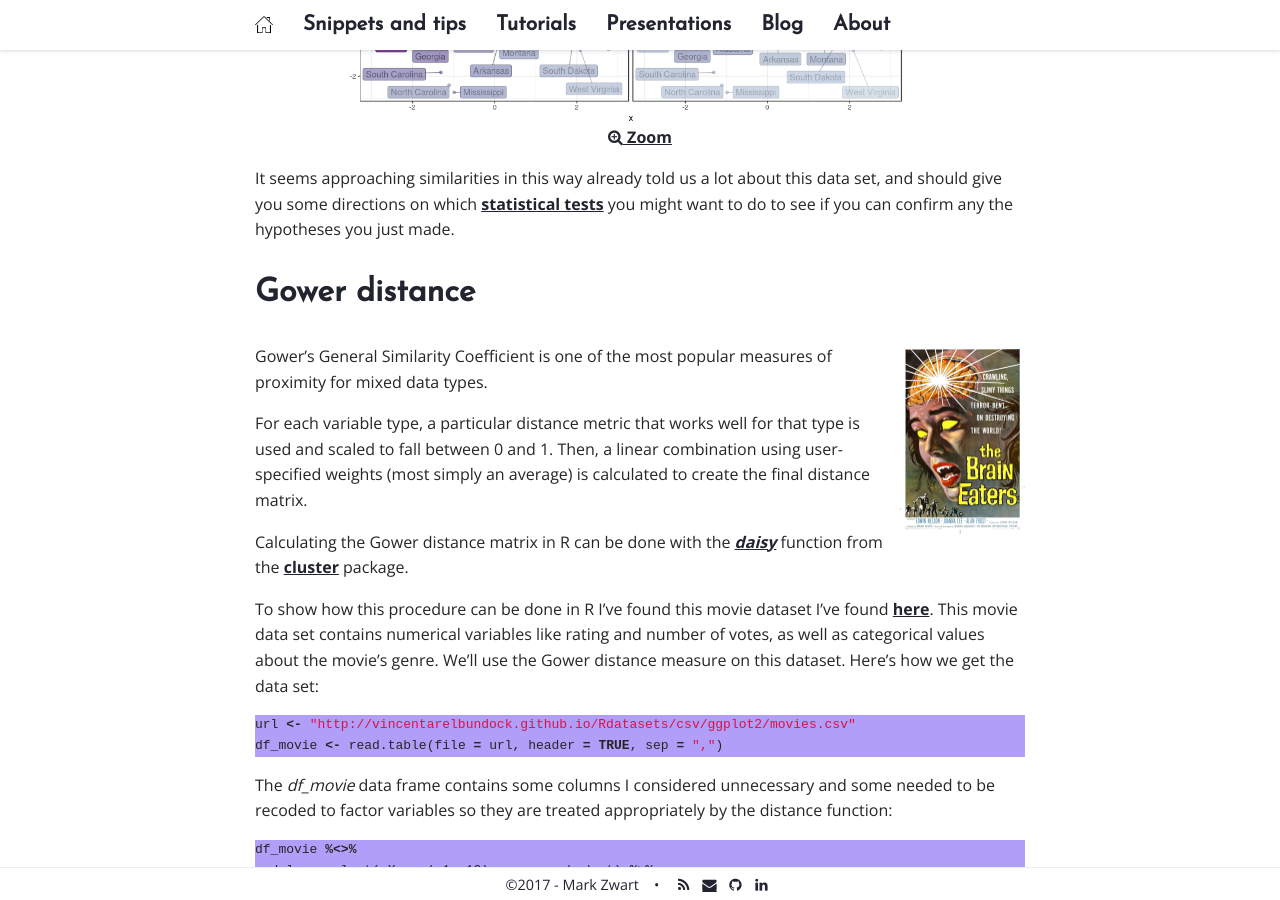
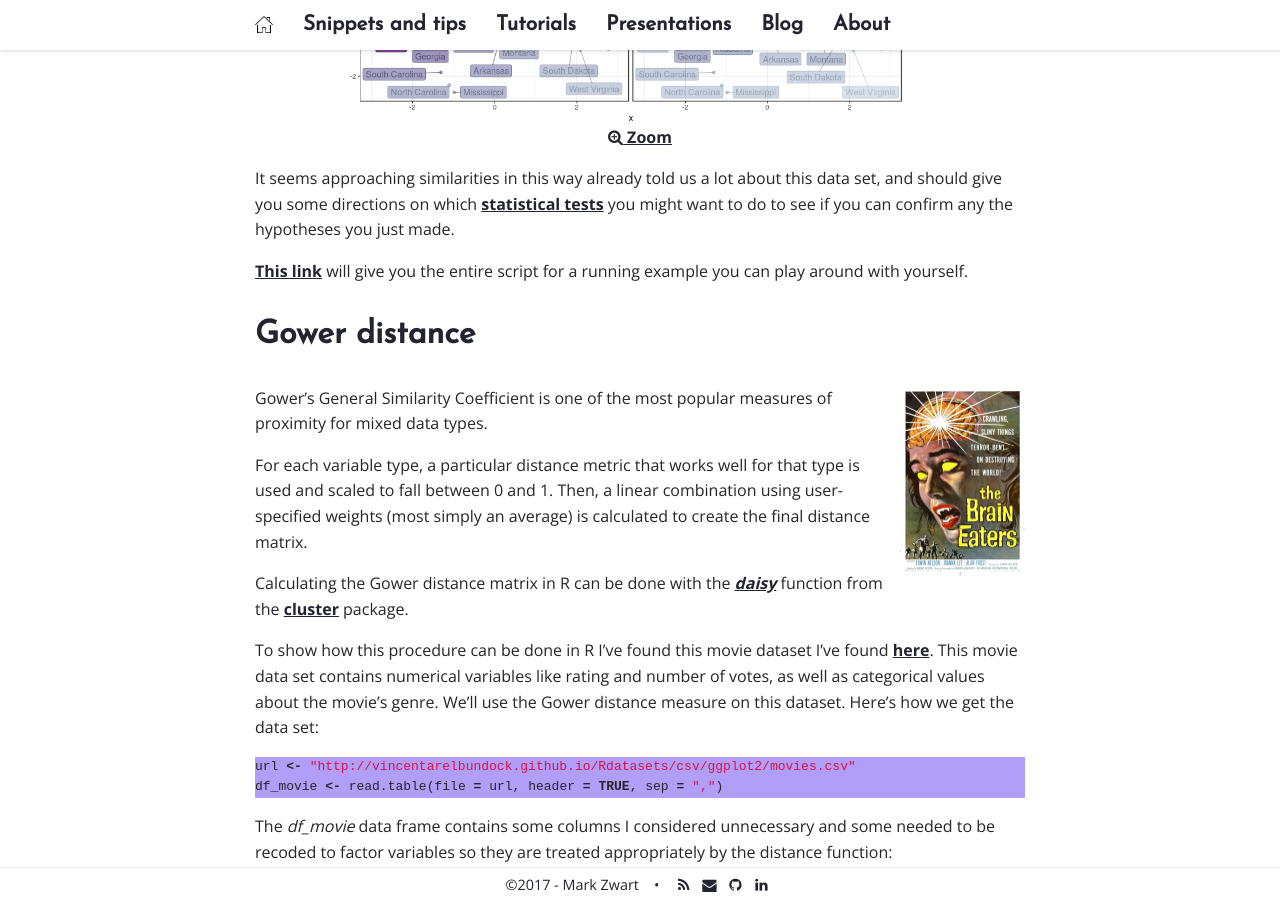
Before and after one commit to mark-me/mark-me.github.io, a Jekyll site: the page built from _pages/tutorials/distance-measures/distance-measures.md, in a window 1280 px wide and 900 px high, scrolled down 5413 px. Built offline with Jekyll 4.4.1, drawn with Linux system fonts in a browser that asks for light colours; nearby versions of some CDN libraries; comment, search, counter and statistics services are not loaded.

Commit message:
Update distance-measures.md

```diff
--- a/_pages/tutorials/distance-measures/distance-measures.md
+++ b/_pages/tutorials/distance-measures/distance-measures.md
@@ -152,6 +152,8 @@ This creates the plot below. What we can see here is that the distances across t
 
 It seems approaching similarities in this way already told us a lot about this data set, and should give you some directions on which [statistical tests](/statistical-tests/) you might want to do to see if you can confirm any the hypotheses you just made.
 
+[This link](https://raw.githubusercontent.com/mark-me/mark-me.github.io/master/_pages/tutorials/distance-measures/euclidian-distance.R) will give you the entire script for a running example you can play around with yourself.
+
 # Gower distance
 
 [<img src="/_pages/tutorials/distance-measures/brain-eaters.jpg" width="125" height="190" align="right"/>](http://www.imdb.com/title/tt0051432/)
```
